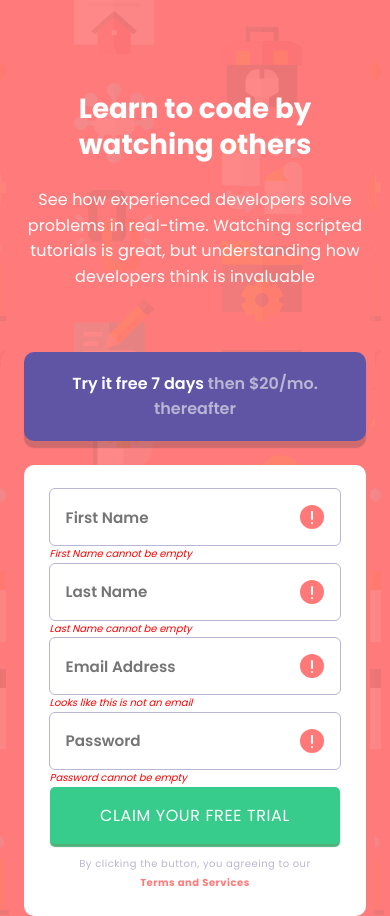
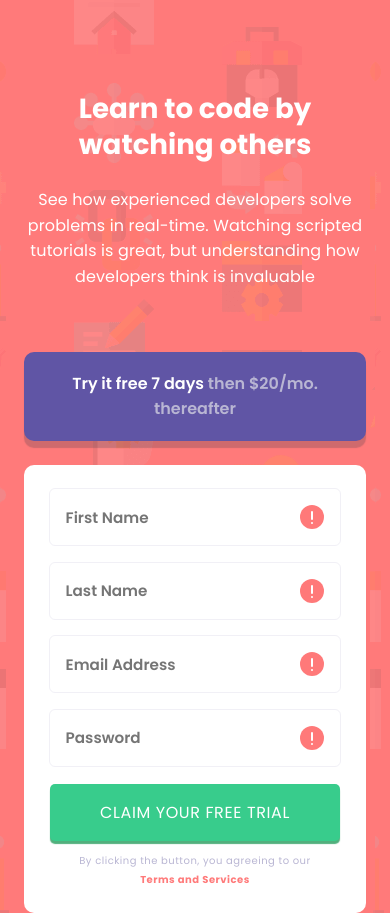
Before and after one commit to anmaras/component-with-sign-up-form, a React (Create React App) app: page / in a window 390 px wide. Built offline with nearby package versions, Linux system fonts and the light colour scheme; the HTML template or start-up script is replaced by a standard one.

Commit message:
mobile style update

```diff
--- a/src/components/forms/TextField/TextField.module.css
+++ b/src/components/forms/TextField/TextField.module.css
@@ -3,6 +3,8 @@
   padding-block: 1.5rem;
   background-color: white;
   border-radius: 10px;
+  display: grid;
+  gap: 1.1rem;
 }
 
 .textfield-wrapper {
@@ -15,7 +17,8 @@ input {
   padding-inline: 1rem;
   border-radius: 5px;
   border: 0;
-  outline: 1px solid rgb(var(--clr-grayish-blue));
+  outline: 1.5px solid rgb(var(--clr-grayish-blue), 0.2);
+  font-weight: 600;
 }
 
 input:focus {
@@ -39,7 +42,8 @@ input::placeholder {
   color: red;
   font-size: 10px;
   font-style: italic;
-  padding-block: 0.08rem;
+  padding-top: 0.2rem;
+  display: none;
 }
 
 @media (min-width: 45rem) {
```
